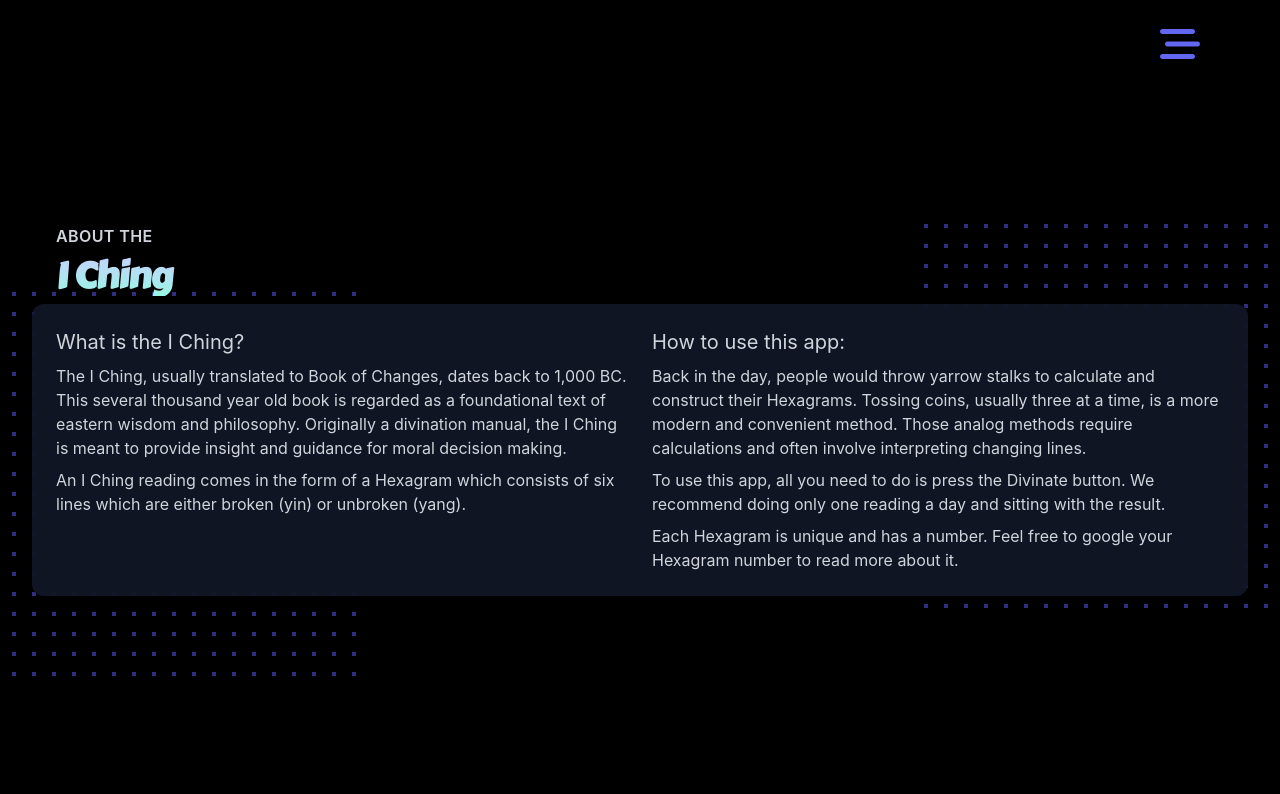
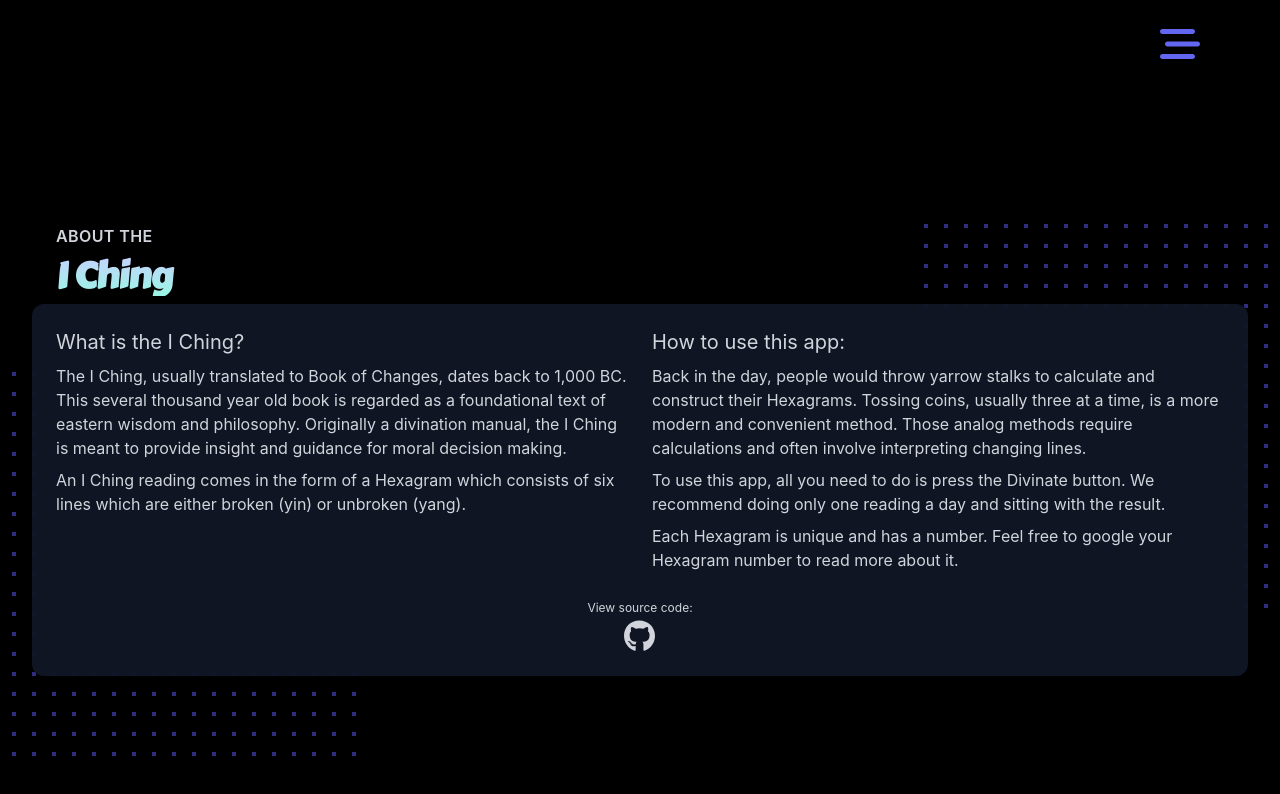
Before and after one commit to Adamhunter108/i-ching-typescript, a Next.js app: page /about in a window 1280 px wide. Shown: the top 794 px of the page. Built offline with nearby package versions, Linux system fonts and the light colour scheme.

Commit message:
Link to GH on About page
and README update

```diff
--- a/pages/about.tsx
+++ b/pages/about.tsx
@@ -1,6 +1,6 @@
 import React from 'react'
-import Image from 'next/image'
 import Head from 'next/head'
+import Link from 'next/link'
 import Nav from '../components/Nav'
 
 export default function about() {
@@ -99,6 +99,17 @@
                   </p>
                 </div>
               </div>
+                <p className="flex justify-center text-xs pt-7 text-gray-300">View source code:</p>
+                <div className="flex justify-center cursor-pointer mt-1">
+                  <Link href="https://github.com/Adamhunter108/i-ching-typescript">
+                    <a target="_blank">
+                      <svg className="w-8 h-8 text-gray-300 hover:text-indigo-400" aria-hidden="true" fill="currentColor" xmlns="http://www.w3.org/2000/svg" viewBox="0 0 512 512">
+                      <path d="M165.9 397.4c0 2-2.3 3.6-5.2 3.6-3.3.3-5.6-1.3-5.6-3.6 0-2 2.3-3.6 5.2-3.6 3-.3 5.6 1.3 5.6 3.6zm-31.1-4.5c-.7 2 1.3 4.3 4.3 4.9 2.6 1 5.6 0 6.2-2s-1.3-4.3-4.3-5.2c-2.6-.7-5.5.3-6.2 2.3zm44.2-1.7c-2.9.7-4.9 2.6-4.6 4.9.3 2 2.9 3.3 5.9 2.6 2.9-.7 4.9-2.6 4.6-4.6-.3-1.9-3-3.2-5.9-2.9zM244.8 8C106.1 8 0 113.3 0 252c0 110.9 69.8 205.8 169.5 239.2 12.8 2.3 17.3-5.6 17.3-12.1 0-6.2-.3-40.4-.3-61.4 0 0-70 15-84.7-29.8 0 0-11.4-29.1-27.8-36.6 0 0-22.9-15.7 1.6-15.4 0 0 24.9 2 38.6 25.8 21.9 38.6 58.6 27.5 72.9 20.9 2.3-16 8.8-27.1 16-33.7-55.9-6.2-112.3-14.3-112.3-110.5 0-27.5 7.6-41.3 23.6-58.9-2.6-6.5-11.1-33.3 2.6-67.9 20.9-6.5 69 27 69 27 20-5.6 41.5-8.5 62.8-8.5s42.8 2.9 62.8 8.5c0 0 48.1-33.6 69-27 13.7 34.7 5.2 61.4 2.6 67.9 16 17.7 25.8 31.5 25.8 58.9 0 96.5-58.9 104.2-114.8 110.5 9.2 7.9 17 22.9 17 46.4 0 33.7-.3 75.4-.3 83.6 0 6.5 4.6 14.4 17.3 12.1C428.2 457.8 496 362.9 496 252 496 113.3 383.5 8 244.8 8zM97.2 352.9c-1.3 1-1 3.3.7 5.2 1.6 1.6 3.9 2.3 5.2 1 1.3-1 1-3.3-.7-5.2-1.6-1.6-3.9-2.3-5.2-1zm-10.8-8.1c-.7 1.3.3 2.9 2.3 3.9 1.6 1 3.6.7 4.3-.7.7-1.3-.3-2.9-2.3-3.9-2-.6-3.6-.3-4.3.7zm32.4 35.6c-1.6 1.3-1 4.3 1.3 6.2 2.3 2.3 5.2 2.6 6.5 1 1.3-1.3.7-4.3-1.3-6.2-2.2-2.3-5.2-2.6-6.5-1zm-11.4-14.7c-1.6 1-1.6 3.6 0 5.9 1.6 2.3 4.3 3.3 5.6 2.3 1.6-1.3 1.6-3.9 0-6.2-1.4-2.3-4-3.3-5.6-2z"/>
+                      </svg>
+                    </a>
+                  </Link>
+                </div>
+
             </div>
           </div>
         </div>
```
Also changed, not shown: 1 other file (tests, documents, lock files or other folders).
